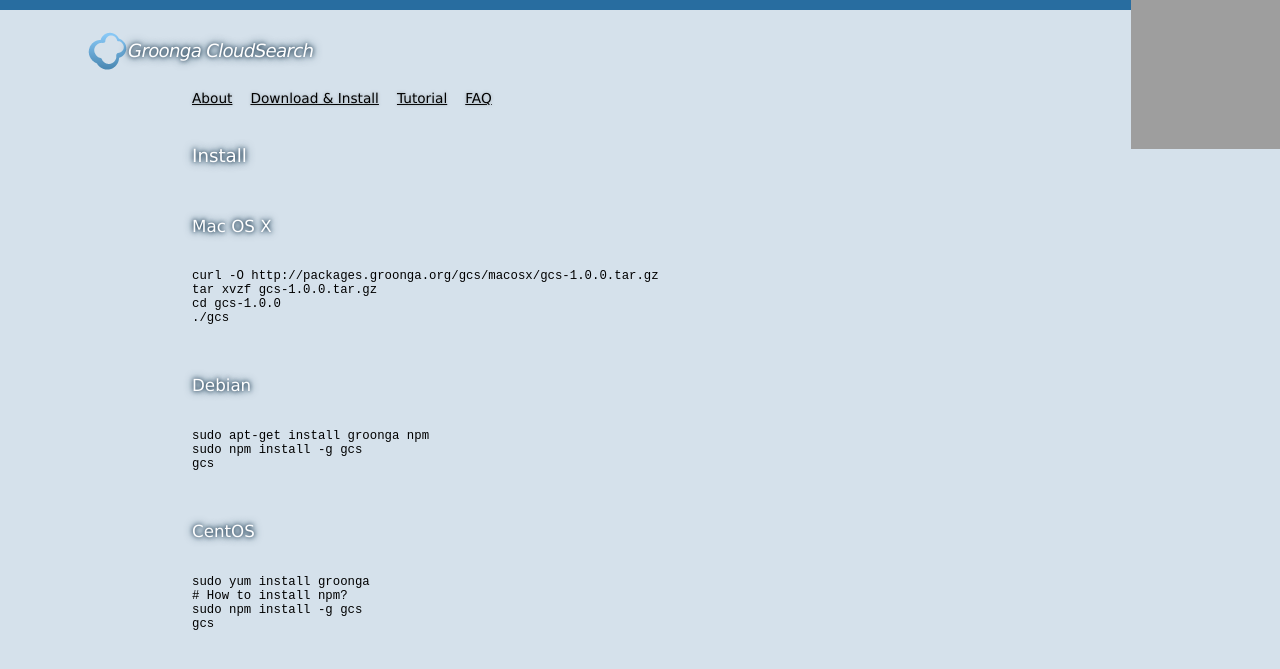
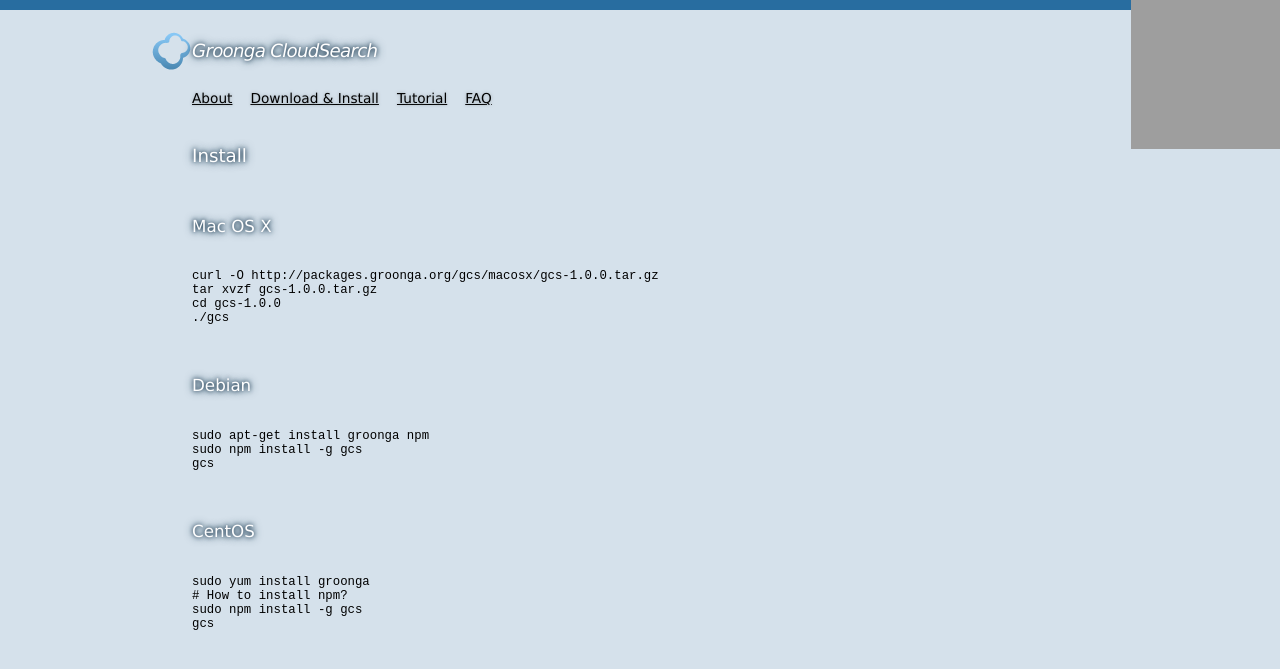
Before and after one commit to groonga/gcs.groonga.org, a Jekyll site: the page built from install.md, in a window 1280 px wide. Shown: the top 669 px of the page. Built offline with Jekyll 4.4.1, drawn with Linux system fonts in a browser that asks for light colours; grey boxes are pictures that could not be loaded.

Commit message:
Fix mispositioned global heading

```diff
--- a/stylesheets/screen/base.css
+++ b/stylesheets/screen/base.css
@@ -47,7 +47,7 @@
   padding: 15px 0 15px 40px;
   position: absolute;
   top: 1.5em;
-  left: 10%;
+  left: 15%;
 }
 
 nav {
```
